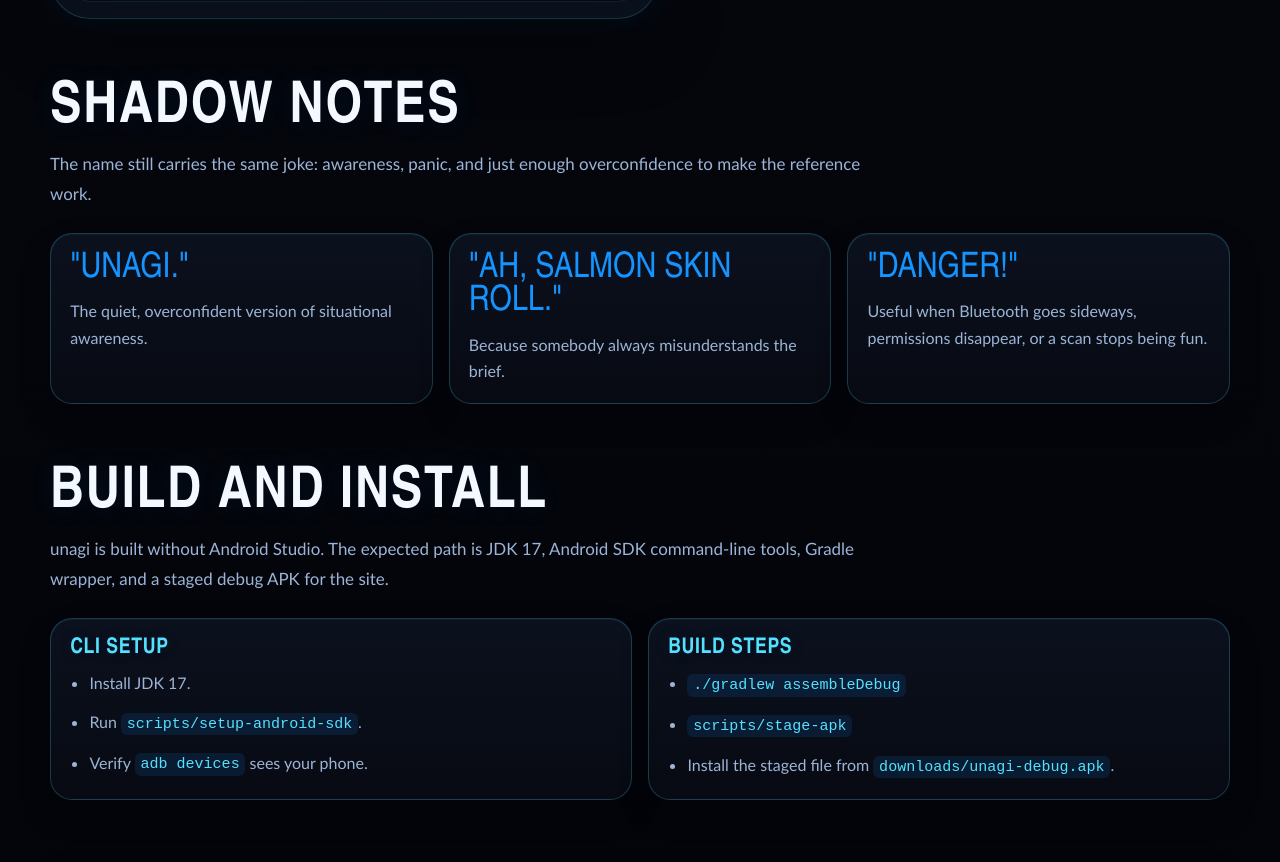
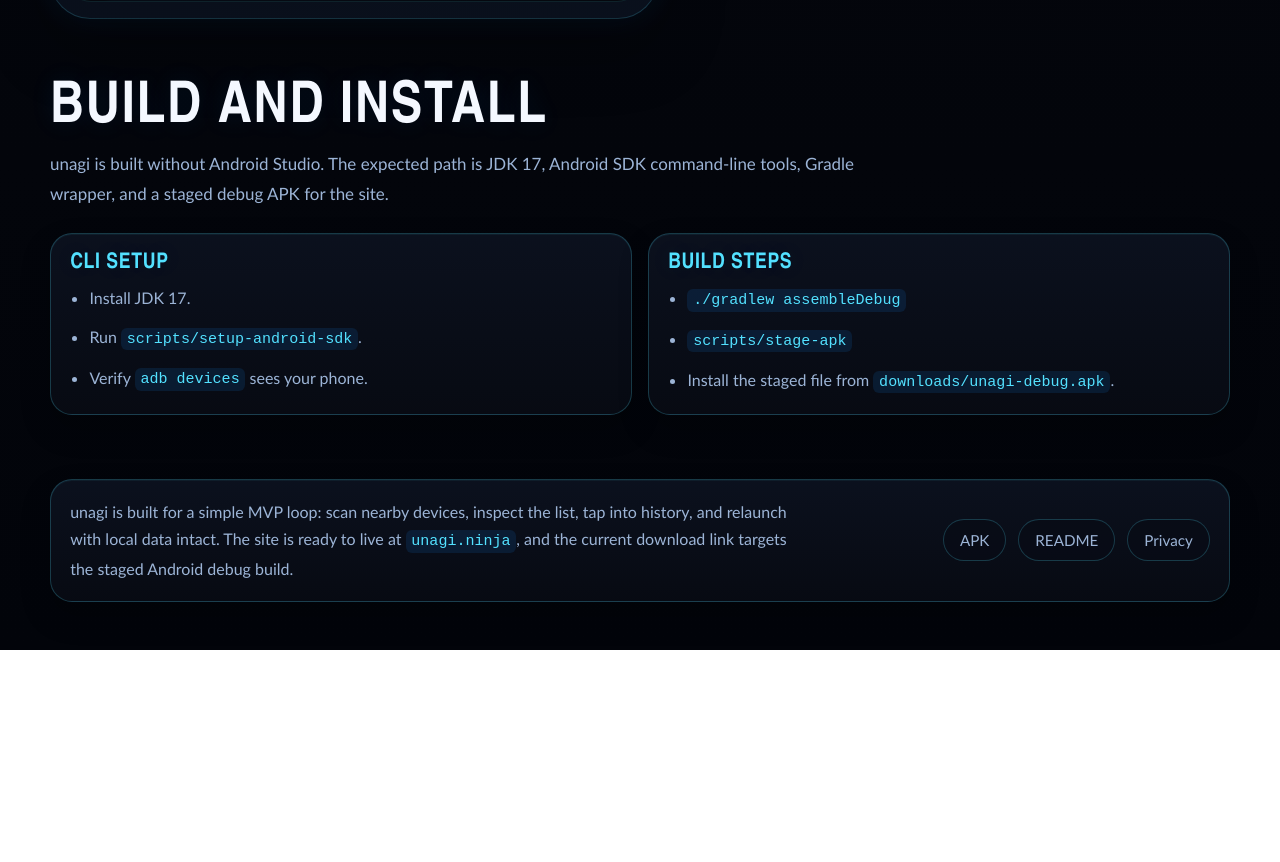
Before and after one commit to pierce403/unagi, a plain HTML site: page index.html in a window 1280 px wide. Shown: the part 2402-3264 px from the top of the page. After the commit the page ends 3052 px from the top, so only its background shows below. Drawn offline with Linux system fonts and the light colour scheme.

Commit message:
Remove landing page shadow notes section

```diff
--- a/index.html
+++ b/index.html
@@ -642,32 +642,6 @@
       </div>
     </section>
 
-    <section aria-labelledby="quotes-title">
-      <div class="shell">
-        <div class="section-head fade-up">
-          <h2 id="quotes-title">Shadow Notes</h2>
-          <p class="section-copy">
-            The name still carries the same joke: awareness, panic, and just enough overconfidence to make the reference work.
-          </p>
-        </div>
-
-        <div class="quotes">
-          <article class="quote-card fade-up delay-1">
-            <blockquote>"Unagi."</blockquote>
-            <p>The quiet, overconfident version of situational awareness.</p>
-          </article>
-          <article class="quote-card fade-up delay-2">
-            <blockquote>"Ah, salmon skin roll."</blockquote>
-            <p>Because somebody always misunderstands the brief.</p>
-          </article>
-          <article class="quote-card fade-up delay-3">
-            <blockquote>"Danger!"</blockquote>
-            <p>Useful when Bluetooth goes sideways, permissions disappear, or a scan stops being fun.</p>
-          </article>
-        </div>
-      </div>
-    </section>
-
     <section aria-labelledby="install-title">
       <div class="shell">
         <div class="section-head fade-up">
```
